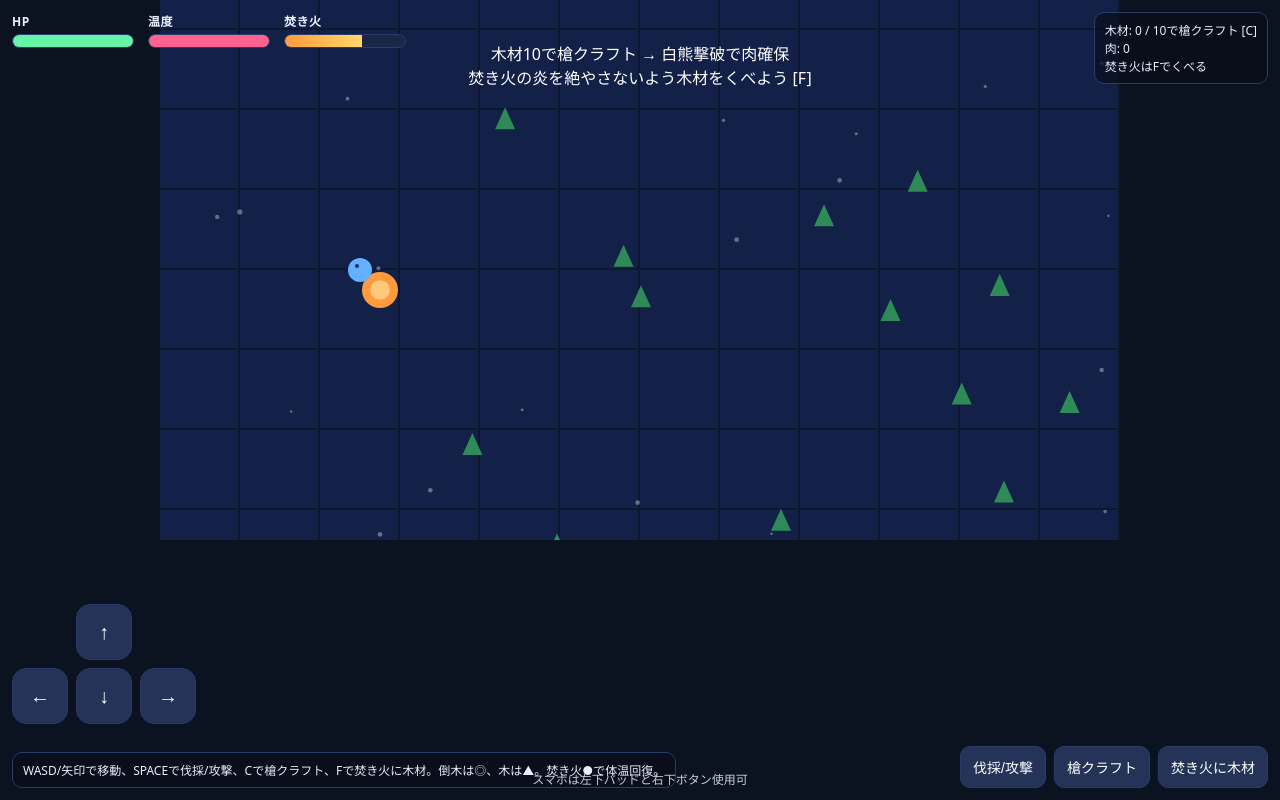
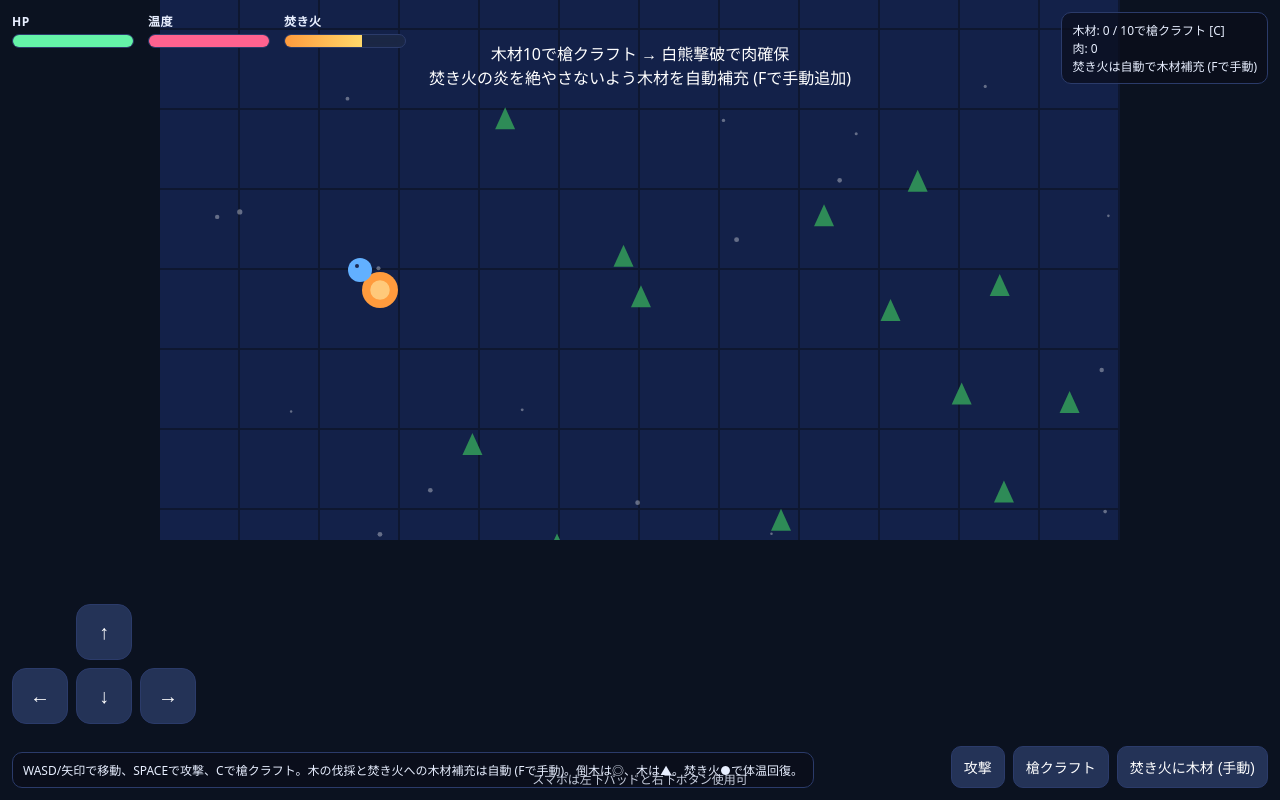
Before and after one commit to ryohryp/polar-bear-gatherer, a website: page index.html in a window 1280 px wide. Drawn offline with Linux system fonts and the light colour scheme.

Commit message:
Automate wood gathering and fire fueling

```diff
--- a/index.html
+++ b/index.html
@@ -51,7 +51,7 @@
       <div class="bar"><i id="bearFill" style="width:100%"></i></div>
     </div>
     <div class="inv" id="inv">木材: 0 / 10で槍クラフト [C]<br>肉: 0</div>
-    <div class="log" id="log">WASD/矢印で移動、SPACEで伐採/攻撃、Cで槍クラフト、Fで焚き火に木材。倒木は◎、木は▲。焚き火●で体温回復。</div>
+    <div class="log" id="log">WASD/矢印で移動、SPACEで攻撃、Cで槍クラフト。木の伐採と焚き火への木材補充は自動 (Fで手動)。倒木は◎、木は▲。焚き火●で体温回復。</div>
     <div class="dpad" id="dpad">
       <span></span>
       <button data-dir="up">↑</button>
@@ -64,9 +64,9 @@
       <span></span>
     </div>
     <div class="btns">
-      <button id="btnAct">伐採/攻撃</button>
+      <button id="btnAct">攻撃</button>
       <button id="btnCraft">槍クラフト</button>
-      <button id="btnFeed">焚き火に木材</button>
+      <button id="btnFeed">焚き火に木材 (手動)</button>
     </div>
     <div class="hint">スマホは左下パッドと右下ボタン使用可</div>
   </div>
@@ -104,6 +104,8 @@
   const btnFeed = document.getElementById('btnFeed');
   const dpad = document.getElementById('dpad');
   const touchDir = { up:false, down:false, left:false, right:false };
+  let autoChopCooldown = 0;
+  let autoFeedCooldown = 0;
 
   const world = { w: 2000, h: 1400 };
   const cam = { x:0, y:0 };
@@ -146,55 +148,90 @@
     speed: 0.6+Math.random()*0.8
   }));
 
-  function feedFire(){
-    if(inv.wood<=0){ log('木材が足りない…'); return; }
+  function feedFire(auto=false){
+    if(inv.wood<=0){
+      if(!auto) log('木材が足りない…');
+      return false;
+    }
     const near = dist(player, fire)<50;
-    if(!near){ log('焚き火に近づこう'); return; }
+    if(!near){
+      if(!auto) log('焚き火に近づこう');
+      return false;
+    }
+    if(auto && fire.heat>92 && fire.embers>15){
+      return false;
+    }
     inv.wood--;
     fire.heat = clamp(fire.heat + 18, 0, 100);
     fire.embers = 60;
-    log('焚き火をくべた！温度が上昇');
+    autoFeedCooldown = auto ? 120 : 90;
+    log(auto ? '焚き火に木材をくべた（自動）' : '焚き火をくべた！温度が上昇');
+    return true;
   }
 
-  function action(){
-    // chop nearest tree within 30
-    let target=null, dmin=1e9;
+  function findNearestTree(maxDist){
+    let target=null, dmin=maxDist;
     for(const t of trees){
       if(t.hp>0){
         const d = Math.hypot(t.x-player.x, t.y-player.y);
         if(d<dmin){ dmin=d; target=t; }
       }
     }
-    if(target && dmin<32){
-      target.hp -= player.hasSpear? 18:10;
-      log('木を伐採中…');
-      if(target.hp<=0){
-        drops.push({x:target.x, y:target.y, type:'log'});
-        log('木を倒した！木材+1');
-      }
-      return;
+    return target;
+  }
+
+  function tryChopNearestTree(source='manual'){
+    const target = findNearestTree(32);
+    if(!target) return false;
+    const dmg = player.hasSpear? 18:10;
+    autoChopCooldown = player.hasSpear? 18:24;
+    target.hp = Math.max(0, target.hp - dmg);
+    if(target.hp>0){
+      log(source==='auto' ? '木を伐採中…（自動）' : '木を伐採中…');
+    } else {
+      drops.push({x:target.x, y:target.y, type:'log'});
+      log(source==='auto' ? '木を倒した！木材が落ちた（自動）' : '木を倒した！木材が落ちた');
     }
-    // attack bear if close
+    return true;
+  }
+
+  function tryAttackBear(){
     if (bear.alive && dist(player,bear)<34 && player.atkCD<=0){
       const dmg = player.atk; bear.hp -= dmg; player.atkCD=18; ui.bear.style.width = Math.max(0,(bear.hp/150*100))+'%';
       log('クマに攻撃！ -'+dmg);
       if (bear.hp<=0){ bear.alive=false; drops.push({x:bear.x,y:bear.y,type:'meat'}); log('白熊を倒した！肉を入手'); ui.bearHud.style.display='none'; }
-      return;
+      return true;
     }
-    // pickup drops
+    return false;
+  }
+
+  function pickupDrops(source='manual'){
+    let picked=false;
     for(let i=drops.length-1;i>=0;i--){
       const d = Math.hypot(drops[i].x-player.x, drops[i].y-player.y);
       if(d<28){
         if(drops[i].type==='log') inv.wood++;
         else inv.meat++;
-        drops.splice(i,1); log('アイテムを拾った');
+        drops.splice(i,1);
+        picked = true;
       }
     }
+    if(picked){
+      log(source==='auto' ? 'アイテムを拾った（自動）' : 'アイテムを拾った');
+      return true;
+    }
+    return false;
+  }
+
+  function action(){
+    if(tryAttackBear()) return;
+    if(tryChopNearestTree('manual')) return;
+    pickupDrops('manual');
   }
 
   btnAct.addEventListener('click', ()=>action());
   btnCraft.addEventListener('click', ()=>craftSpear());
-  btnFeed.addEventListener('click', ()=>feedFire());
+  btnFeed.addEventListener('click', ()=>feedFire(false));
 
   // ===== Main Loop =====
   function update(){
@@ -206,8 +243,11 @@
     if(up) player.y-=sp; if(dn) player.y+=sp; if(lt) player.x-=sp; if(rt) player.x+=sp;
     player.x = clamp(player.x, 0, world.w); player.y = clamp(player.y, 0, world.h);
 
-    // temperature & healing near fire
-    const nearFire = dist(player, fire)<60 && fire.heat>0;
+    if(autoChopCooldown>0) autoChopCooldown--;
+    if(autoFeedCooldown>0) autoFeedCooldown--;
+
+    const distToFire = dist(player, fire);
+    const nearFire = distToFire<60 && fire.heat>0;
     player.cold += nearFire? 0.25 + fire.heat*0.004 : -(0.04 + (100-fire.heat)*0.0006);
     player.cold = clamp(player.cold, 0, 100);
     if(nearFire && player.hp<100) player.hp += 0.06;
@@ -215,6 +255,16 @@
 
     fire.heat = clamp(fire.heat - 0.018, 0, 100);
     if(fire.embers>0) fire.embers--;
+
+    if(autoChopCooldown<=0){
+      tryChopNearestTree('auto');
+    }
+    pickupDrops('auto');
+
+    const needsFuel = fire.heat<70 || fire.embers<10;
+    if(autoFeedCooldown<=0 && distToFire<50 && needsFuel){
+      feedFire(true);
+    }
 
     // bear AI
     if(bear.alive && bear.aggro){
@@ -238,12 +288,12 @@
     ui.hp.style.width = (player.hp)+'%';
     ui.tmp.style.width = (player.cold)+'%';
     ui.fire.style.width = (fire.heat)+'%';
-    ui.inv.innerHTML = `木材: ${inv.wood} / 10で槍クラフト [C]<br>肉: ${inv.meat}<br>焚き火はFでくべる`;
+    ui.inv.innerHTML = `木材: ${inv.wood} / 10で槍クラフト [C]<br>肉: ${inv.meat}<br>焚き火は自動で木材補充 (Fで手動)`;
 
     // keyboard actions
     if(keys.has(' ')||keys.has('Spacebar')){ keys.delete(' '); keys.delete('Spacebar'); action(); }
     if(keys.has('c')||keys.has('C')){ keys.delete('c'); keys.delete('C'); craftSpear(); }
-    if(keys.has('f')||keys.has('F')){ keys.delete('f'); keys.delete('F'); feedFire(); }
+    if(keys.has('f')||keys.has('F')){ keys.delete('f'); keys.delete('F'); feedFire(false); }
     if(keys.has('r')||keys.has('R')){ if(player.hp<=0) restart(); }
   }
 
@@ -331,7 +381,7 @@
     // goal text
     if(!player.hasSpear){
       drawText('木材10で槍クラフト → 白熊撃破で肉確保', BASE_W/2, 60);
-      drawText('焚き火の炎を絶やさないよう木材をくべよう [F]', BASE_W/2, 84);
+      drawText('焚き火の炎を絶やさないよう木材を自動補充 (Fで手動追加)', BASE_W/2, 84);
     } else if(bear.alive){
       drawText('白熊を倒そう！', BASE_W/2, 60);
       drawText('焚き火で温まりつつ戦うと安全', BASE_W/2, 84);
@@ -350,13 +400,14 @@
     trees.forEach(t=>t.hp = Math.random()<0.5? 30:20);
     bear.x=1600; bear.y=900; bear.hp=150; bear.alive=true; bear.aggro=false; drops.length=0;
     fire.heat = 70; fire.embers = 0;
+    autoChopCooldown = 0; autoFeedCooldown = 0;
     log('再開！');
   }
 
   // Input helpers for mobile
   btnAct.addEventListener('touchstart', e=>{ e.preventDefault(); action(); });
   btnCraft.addEventListener('touchstart', e=>{ e.preventDefault(); craftSpear(); });
-  btnFeed.addEventListener('touchstart', e=>{ e.preventDefault(); feedFire(); });
+  btnFeed.addEventListener('touchstart', e=>{ e.preventDefault(); feedFire(false); });
 
   if(dpad){
     const applyDir = (dir, value)=>{
```
